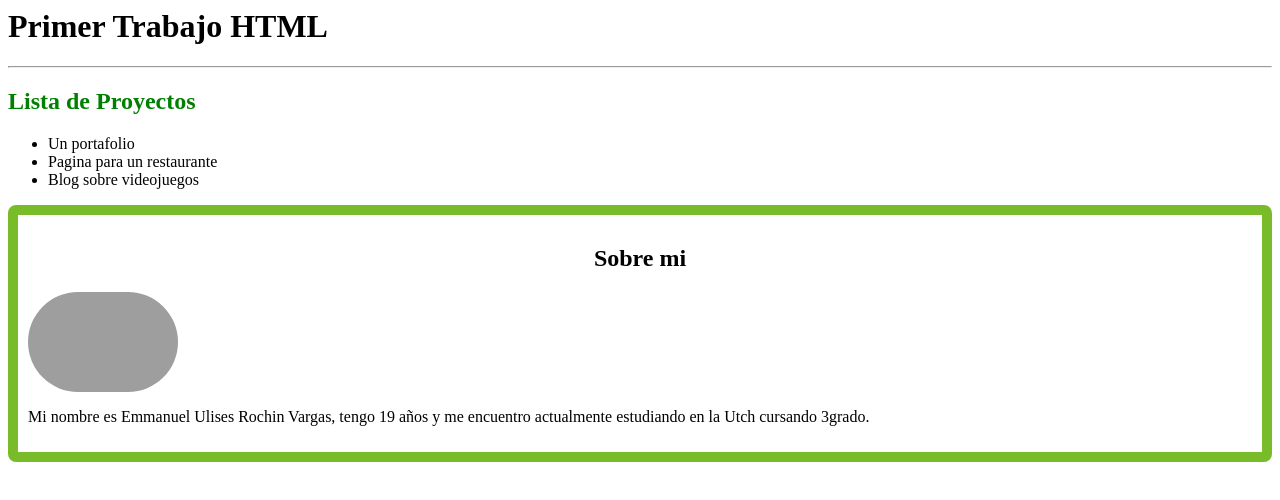
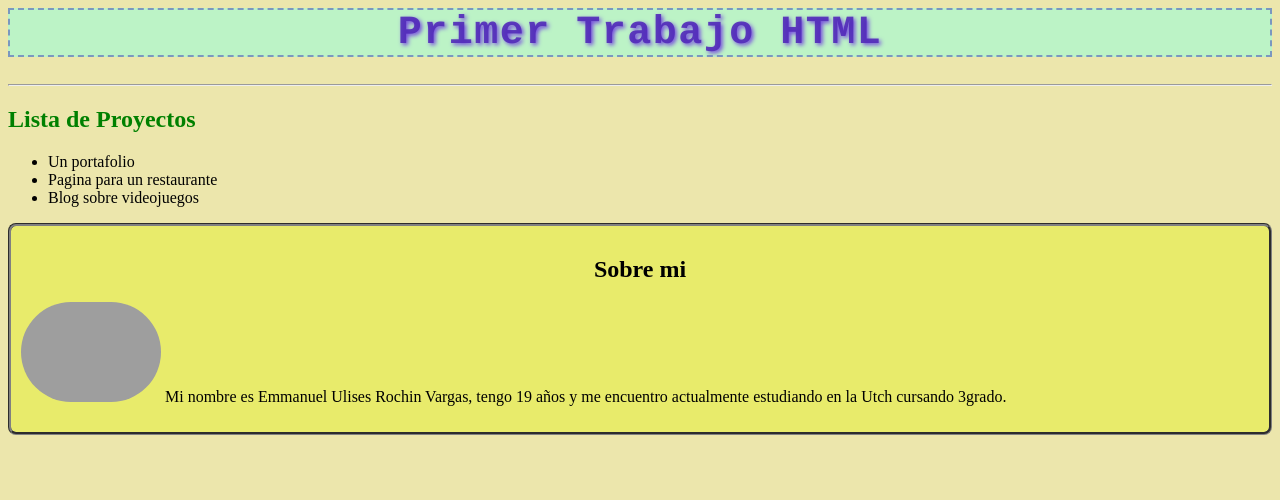
Before and after one commit to Emmanuel-Rochin/1-HTML, a plain HTML site: page segundo.html in a window 1280 px wide. Drawn offline with Linux system fonts and the light colour scheme; grey boxes are pictures that could not be loaded.

Commit message:
Mejora con el css

```diff
--- a/segundo.html
+++ b/segundo.html
@@ -2,9 +2,10 @@
 
     <html>
         <head>
-            <title> Primera Practica</title>
-<body>
-<h1>Primer Trabajo HTML</h1>
+            <title> Perfil</title>
+            <link rel="stylesheet" href="styles/master.css"/>
+<body class="fondoPagina">
+<h1 class="estiloTitulo">Primer Trabajo HTML</h1>
 <hr>
         </head>
         <h2 style="color: green;">Lista de Proyectos</h2>
@@ -14,15 +15,13 @@
                 <li>Blog sobre videojuegos</li>
             </ul>
 
-    <div style="border: 10px solid rgb(120, 189, 41);
-    border-radius: 8px;
-    padding: 10px">
+    <div class="seccionPerfil">
 
 <h2><center>Sobre mi</h2></center>
-<img
+<img class="fotoPerfil"
 src="https://th.bing.com/th/id/OIP.nHiThD8McOvnEuUT4qa0rwAAAA?rs=1&pid=ImgDetMain"
 alt="Foto de Perfil"
-style="width: 150px; height: 100px; border-radius: 60px"/>
+
 <p> Mi nombre es Emmanuel Ulises Rochin Vargas, tengo 19 años y me encuentro actualmente estudiando en la Utch cursando 3grado.</p>
 </div>
     </body>
--- /dev/null
+++ b/styles/master.css
@@ -0,0 +1,30 @@
+.seccionPerfil{
+    border: 3px groove gray;
+    border-radius: 8px;
+    padding: 10px;
+    background-color: rgba(232, 235, 107, 0.993);
+}
+
+.fotoPerfil{
+    width: 140px;
+    height: 100px;
+     border-radius: 50px
+}
+
+.estiloTitulo{
+    color: rgba(81, 43, 185, 0.911);
+    font-family: 'courier';
+    font-size: 250%;
+    border: 3px groove gray;
+    text-shadow: 2px 2px 4px #7547e0;
+    text-align: center;
+    letter-spacing: 1.5px;
+    border: 2px dashed rgba(103, 123, 189, 0.76);
+    background-color: rgba(175, 248, 206, 0.781);
+
+
+}
+
+.fondoPagina{
+    background-color: rgb(236, 230, 172);;
+}
```
